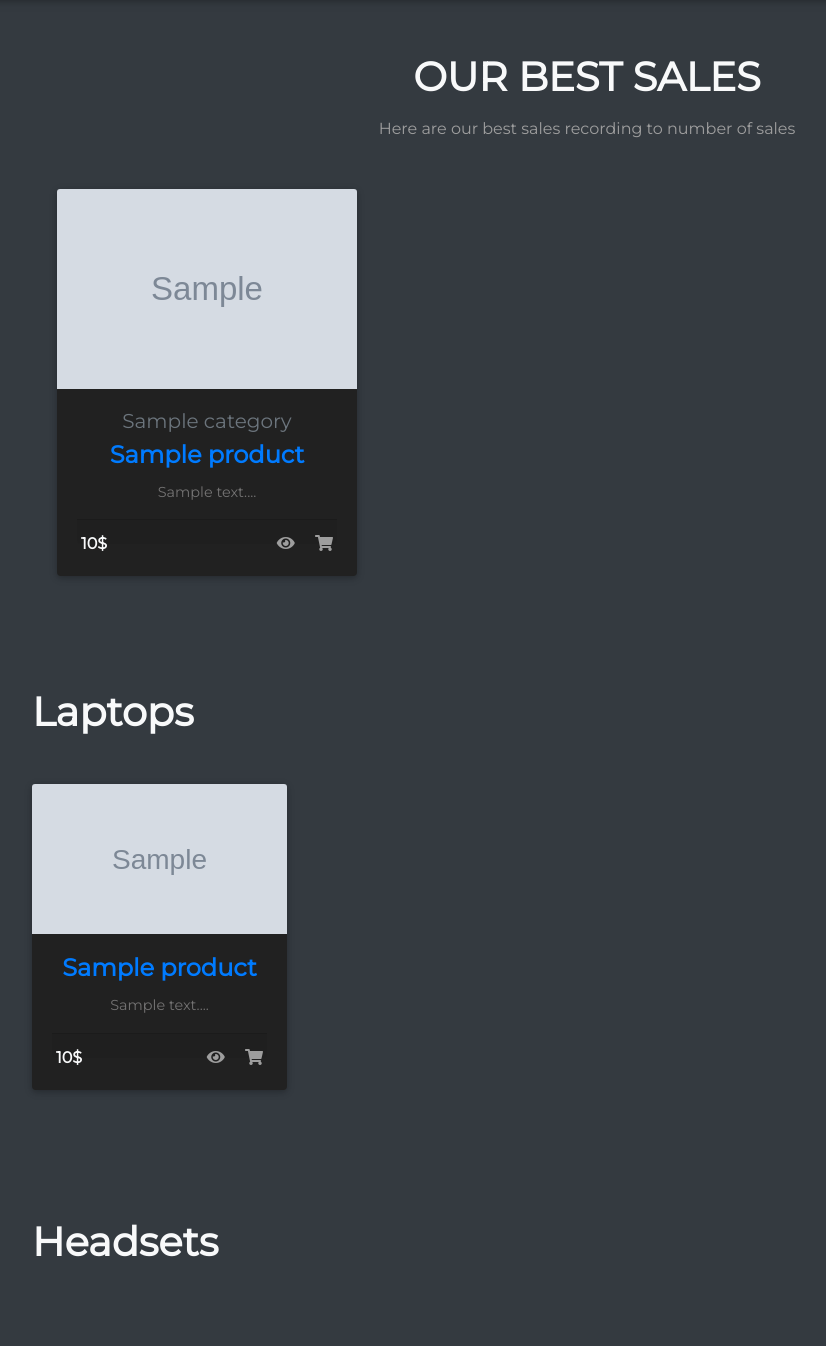
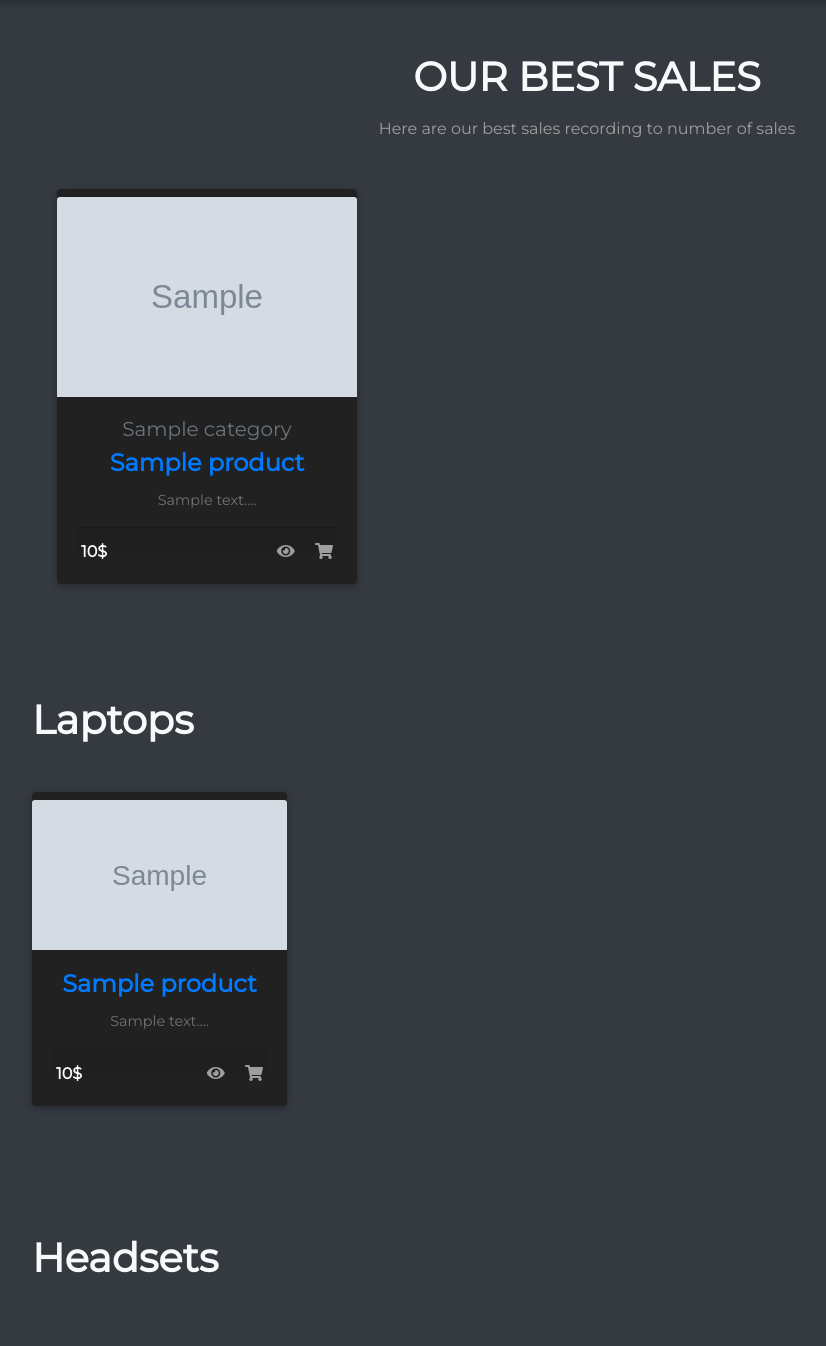
Before and after one commit to MuhamedYoussef/techstore, a Django app: page / in a window 1280 px wide. Shown: the part 83-1429 px from the top of the page, without its empty margins (53-879 px from the left). Before the commit the page ends 1340 px from the top, so only its background shows below. Run offline with Django 3.2, Linux system fonts and the light colour scheme; tables that the repository leaves empty hold one stand-in row (values such as "Sample post"); grey boxes marked "Sample" are stand-in pictures; some libraries are stand-ins or nearby versions.

Commit message:
added pt-2 to the cards

```diff
--- a/templates/store/index.html
+++ b/templates/store/index.html
@@ -15,7 +15,7 @@
           {% for best in bests %}
           <div class="col-md-4 col-sm-6 mb-lg-0 mb-4">
             <div
-              class="card card-cascade wider bg-dark card-ecommerce mx-auto"
+              class="card pt-2 card-cascade wider bg-dark card-ecommerce mx-auto"
               style="max-width:300px;"
             >
               <div class="view view-cascade overlay">
@@ -81,7 +81,7 @@
         <div class="row">
           {% for laptop in laptops %}
           <div class="col-lg-3 col-md-4 col-sm-6 mb-3">
-            <div class="card card-cascade wider bg-dark card-ecommerce">
+            <div class="card pt-2 card-cascade wider bg-dark card-ecommerce">
               <div class="view view-cascade overlay">
                 <img
                   src="{{ laptop.image_url }}"
@@ -142,7 +142,7 @@
         <div class="row">
           {% for headset in headsets %}
           <div class="col-lg-3 col-md-4 col-sm-6 mb-3">
-            <div class="card card-cascade wider bg-dark card-ecommerce">
+            <div class="card pt-2 card-cascade wider bg-dark card-ecommerce">
               <div class="view view-cascade overlay">
                 <img
                   src="{{ headset.image_url }}"
--- a/templates/store/search.html
+++ b/templates/store/search.html
@@ -10,7 +10,7 @@
         <div class="row">
           {% for product in products %}
           <div class="col-lg-3 col-md-4 col-sm-6 mb-3">
-            <div class="card card-cascade wider bg-dark card-ecommerce">
+            <div class="card pt-2 card-cascade wider bg-dark card-ecommerce">
               <div class="view view-cascade overlay">
                 <img
                   src="{{ product.image_url }}"
```
